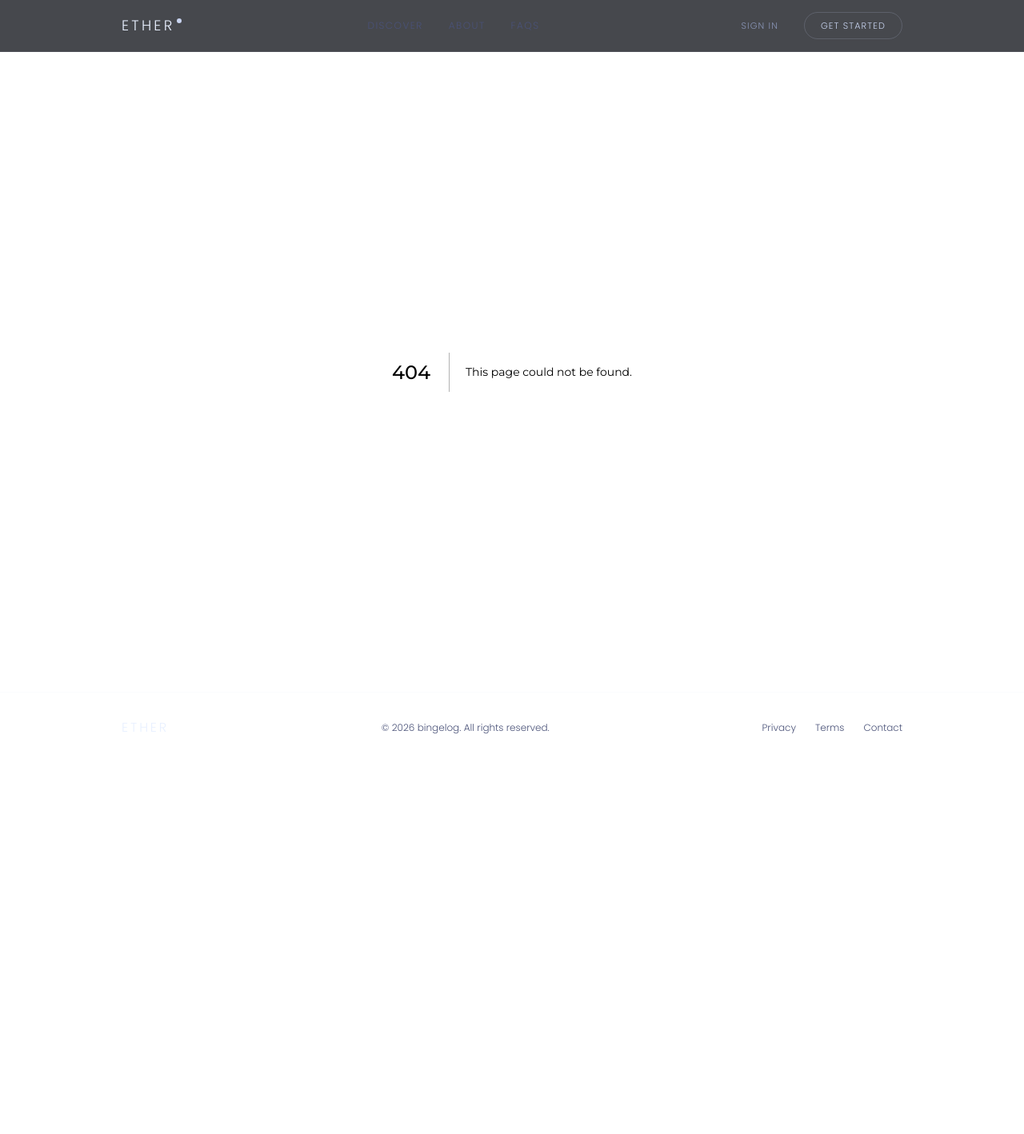
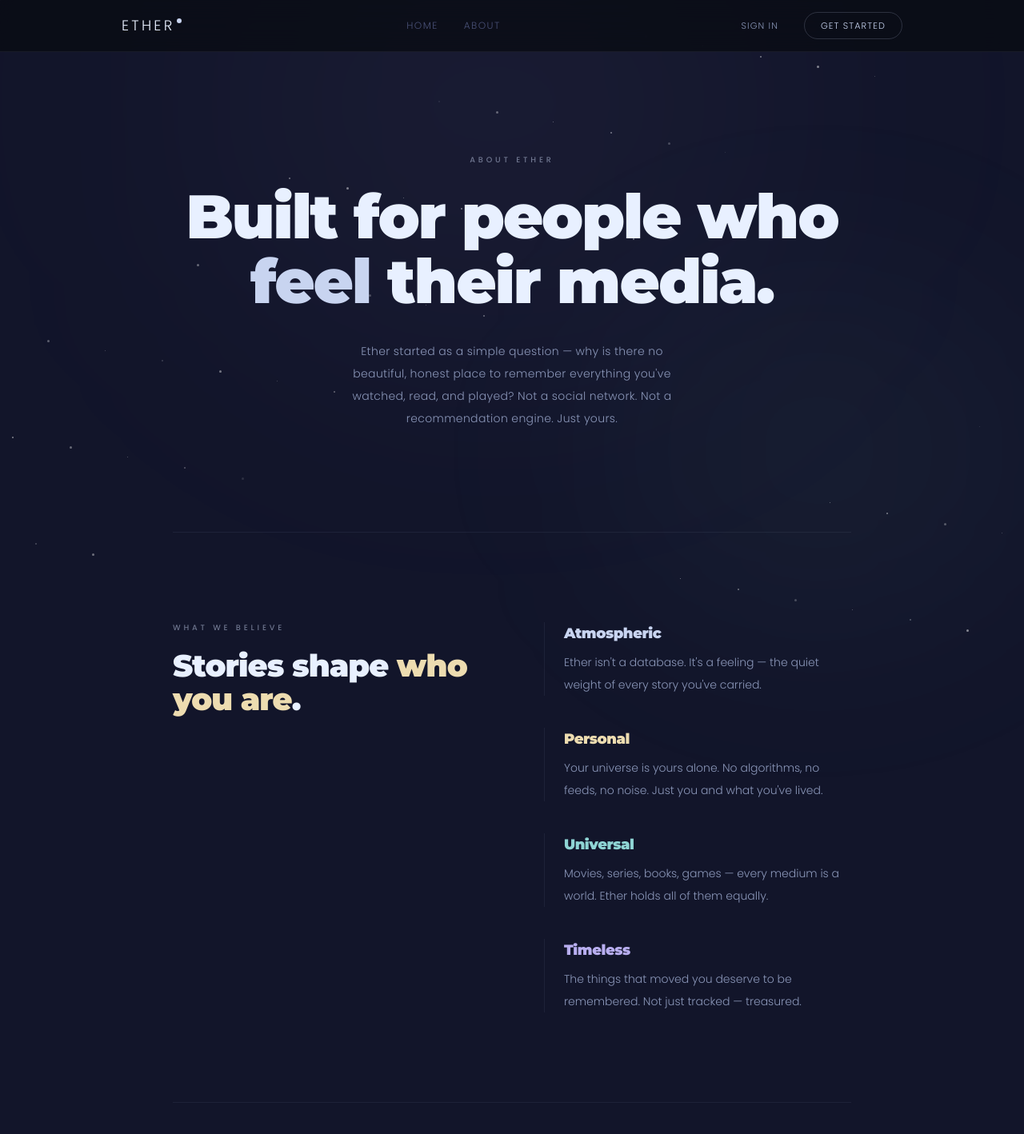
Before and after one commit to kazeulo/ether., a Next.js app: page /about in a window 1280 px wide. Before the commit this address had no page. Shown: the top 1418 px of the page at 80% size. Before the commit the page ends 954 px from the top, so only its background shows below. Built offline with nearby package versions, Linux system fonts and the light colour scheme; a web font is replaced by a local one.

Commit message:
feat: add about content

```diff
--- /dev/null
+++ b/app/about/page.tsx
@@ -0,0 +1,195 @@
+import Link from "next/link";
+
+const stars = Array.from({ length: 50 }, (_, i) => ({
+  top:      `${(i * 37.3) % 100}%`,
+  left:     `${(i * 61.8) % 100}%`,
+  size:     (i % 3) + 1,
+  duration: `${3 + (i % 5)}s`,
+  delay:    `${(i * 0.37) % 5}s`,
+}));
+
+const values = [
+  {
+    word:  "Atmospheric",
+    color: "var(--color-mist)",
+    desc:  "Ether isn't a database. It's a feeling — the quiet weight of every story you've carried.",
+  },
+  {
+    word:  "Personal",
+    color: "var(--color-gold)",
+    desc:  "Your universe is yours alone. No algorithms, no feeds, no noise. Just you and what you've lived.",
+  },
+  {
+    word:  "Universal",
+    color: "var(--color-teal)",
+    desc:  "Movies, series, books, games — every medium is a world. Ether holds all of them equally.",
+  },
+  {
+    word:  "Timeless",
+    color: "var(--color-violet)",
+    desc:  "The things that moved you deserve to be remembered. Not just tracked — treasured.",
+  },
+];
+
+export default function AboutPage() {
+  return (
+    <div className="min-h-screen bg-bg-base text-text-primary relative overflow-hidden">
+
+      {/* Starfield */}
+      <div className="fixed inset-0 pointer-events-none z-0">
+        {stars.map((s, i) => (
+          <span
+            key={i}
+            className="star absolute rounded-full bg-white"
+            style={{
+              top: s.top, left: s.left,
+              width: s.size, height: s.size,
+              animationDuration: s.duration,
+              animationDelay: s.delay,
+            }}
+          />
+        ))}
+        <div className="glow-orb-1 absolute top-[-10%] left-[20%] w-[600px] h-[500px] rounded-full blur-[140px]"
+          style={{ background: "rgba(184,174,240,0.05)" }} />
+        <div className="glow-orb-2 absolute bottom-[10%] right-[-5%] w-[500px] h-[400px] rounded-full blur-[120px]"
+          style={{ background: "rgba(142,212,212,0.04)" }} />
+      </div>
+
+      {/* ── HERO ── */}
+      <section className="relative z-10 max-w-4xl mx-auto px-6 pt-32 pb-32 flex flex-col items-center text-center">
+        <p
+          className="text-[0.6rem] tracking-[0.4em] uppercase mb-6 font-medium"
+          style={{ color: "var(--color-mist)", opacity: 0.5 }}
+        >
+          about ether
+        </p>
+
+        <h1 className="font-display font-black text-[clamp(2.5rem,6vw,5rem)] leading-[1.05] tracking-tight mb-8">
+          Built for people who{" "}
+          <em className="not-italic" style={{ color: "var(--color-mist)" }}>
+            feel
+          </em>{" "}
+          their media.
+        </h1>
+
+        <p className="text-text-secondary text-sm font-light max-w-md leading-loose tracking-wide">
+          Ether started as a simple question — why is there no beautiful,
+          honest place to remember everything you've watched, read, and played?
+          Not a social network. Not a recommendation engine. Just yours.
+        </p>
+      </section>
+
+      {/* ── DIVIDER ── */}
+      <div className="relative z-10 max-w-4xl mx-auto px-6">
+        <div className="h-px w-full" style={{ background: "var(--color-border-subtle)" }} />
+      </div>
+
+      {/* ── MANIFESTO ── */}
+      <section className="relative z-10 max-w-4xl mx-auto px-6 py-28">
+        <div className="grid lg:grid-cols-2 gap-20 items-start">
+
+          <div className="lg:sticky lg:top-32">
+            <p className="text-[0.6rem] tracking-[0.4em] uppercase mb-5 font-medium"
+              style={{ color: "var(--color-mist)", opacity: 0.5 }}>
+              what we believe
+            </p>
+            <h2 className="font-display font-black text-[clamp(1.8rem,3vw,2.8rem)] leading-[1.1] tracking-tight">
+              Stories shape{" "}
+              <em className="not-italic" style={{ color: "var(--color-gold)" }}>who you are</em>.
+            </h2>
+          </div>
+
+          <div className="flex flex-col gap-10">
+            {values.map(({ word, color, desc }) => (
+              <div key={word} className="flex flex-col gap-2 border-l pl-6" style={{ borderColor: "var(--color-border-subtle)" }}>
+                <span className="font-display font-black text-lg tracking-tight" style={{ color }}>
+                  {word}
+                </span>
+                <p className="text-text-secondary text-sm font-light leading-loose">
+                  {desc}
+                </p>
+              </div>
+            ))}
+          </div>
+
+        </div>
+      </section>
+
+      {/* ── DIVIDER ── */}
+      <div className="relative z-10 max-w-4xl mx-auto px-6">
+        <div className="h-px w-full" style={{ background: "var(--color-border-subtle)" }} />
+      </div>
+
+      {/* ── ORIGIN ── */}
+      <section className="relative z-10 max-w-4xl mx-auto px-6 py-28">
+        <div className="max-w-xl">
+          <p className="text-[0.6rem] tracking-[0.4em] uppercase mb-5 font-medium"
+            style={{ color: "var(--color-mist)", opacity: 0.5 }}>
+            the origin
+          </p>
+          <h2 className="font-display font-black text-[clamp(1.8rem,3vw,2.8rem)] leading-[1.1] tracking-tight mb-8">
+            A log that became a{" "}
+            <em className="not-italic" style={{ color: "var(--color-mist)" }}>universe</em>.
+          </h2>
+          <div className="flex flex-col gap-5 text-text-secondary text-sm font-light leading-loose tracking-wide">
+            <p>
+              Ether began as a personal spreadsheet — a quiet habit of writing down
+              every film, book, and game that left a mark. Over time it became clear
+              that the act of logging wasn't about organisation. It was about memory.
+              About holding onto the feeling a story gives you before it fades.
+            </p>
+            <p>
+              I built Ether because that feeling deserves a home. Something as
+              atmospheric as the stories themselves. Not clinical, not social —
+              just a place where your media life can breathe.
+            </p>
+            <p>
+              The name comes from the ancient idea of ether — the invisible substance
+              that fills the space between stars. That's where your stories live.
+              In the space between moments, always there when you reach for them.
+            </p>
+          </div>
+        </div>
+      </section>
+
+      {/* ── DIVIDER ── */}
+      <div className="relative z-10 max-w-4xl mx-auto px-6">
+        <div className="h-px w-full" style={{ background: "var(--color-border-subtle)" }} />
+      </div>
+
+      {/* ── CTA ── */}
+      <section className="relative z-10 max-w-4xl mx-auto px-6 py-16 pb-32">
+        <div
+          className="rounded-2xl px-10 py-16 text-center relative overflow-hidden"
+          style={{ border: "1px solid var(--color-border-subtle)", background: "rgba(255,255,255,0.01)" }}
+        >
+          <div className="absolute inset-x-0 top-0 h-px"
+            style={{ background: "linear-gradient(to right, transparent, rgba(200,212,240,0.15), transparent)" }} />
+
+          <p className="text-[0.6rem] tracking-[0.4em] uppercase mb-4 font-medium"
+            style={{ color: "var(--color-mist)", opacity: 0.5 }}>
+            ready?
+          </p>
+          <h2 className="font-display font-black text-[clamp(1.8rem,3vw,2.8rem)] tracking-tight mb-4">
+            Your universe is waiting.
+          </h2>
+          <p className="text-text-secondary text-sm font-light max-w-xs mx-auto leading-loose mb-10">
+            Free forever. No credit card. Just you and every story you've ever lived.
+          </p>
+          <Link
+            href="/register"
+            className="inline-block px-10 py-3.5 rounded-full text-xs tracking-[0.25em] uppercase font-medium transition-all hover:-translate-y-px hover:brightness-110"
+            style={{
+              background: "rgba(200,212,240,0.08)",
+              border:     "1px solid rgba(200,212,240,0.15)",
+              color:      "var(--color-mist)",
+            }}
+          >
+            Enter the Ether — Free
+          </Link>
+        </div>
+      </section>
+
+    </div>
+  );
+}
--- a/app/components/Header.tsx
+++ b/app/components/Header.tsx
@@ -1,9 +1,8 @@
 import Link from "next/link";
 
 const navLinks = [
-  { label: "Discover", href: "/discover" },
+  { label: "Home", href: "/" },
   { label: "About",    href: "/about"    },
-  { label: "FAQs",     href: "/faqs"     },
 ];
 
 export default function Header() {
```
